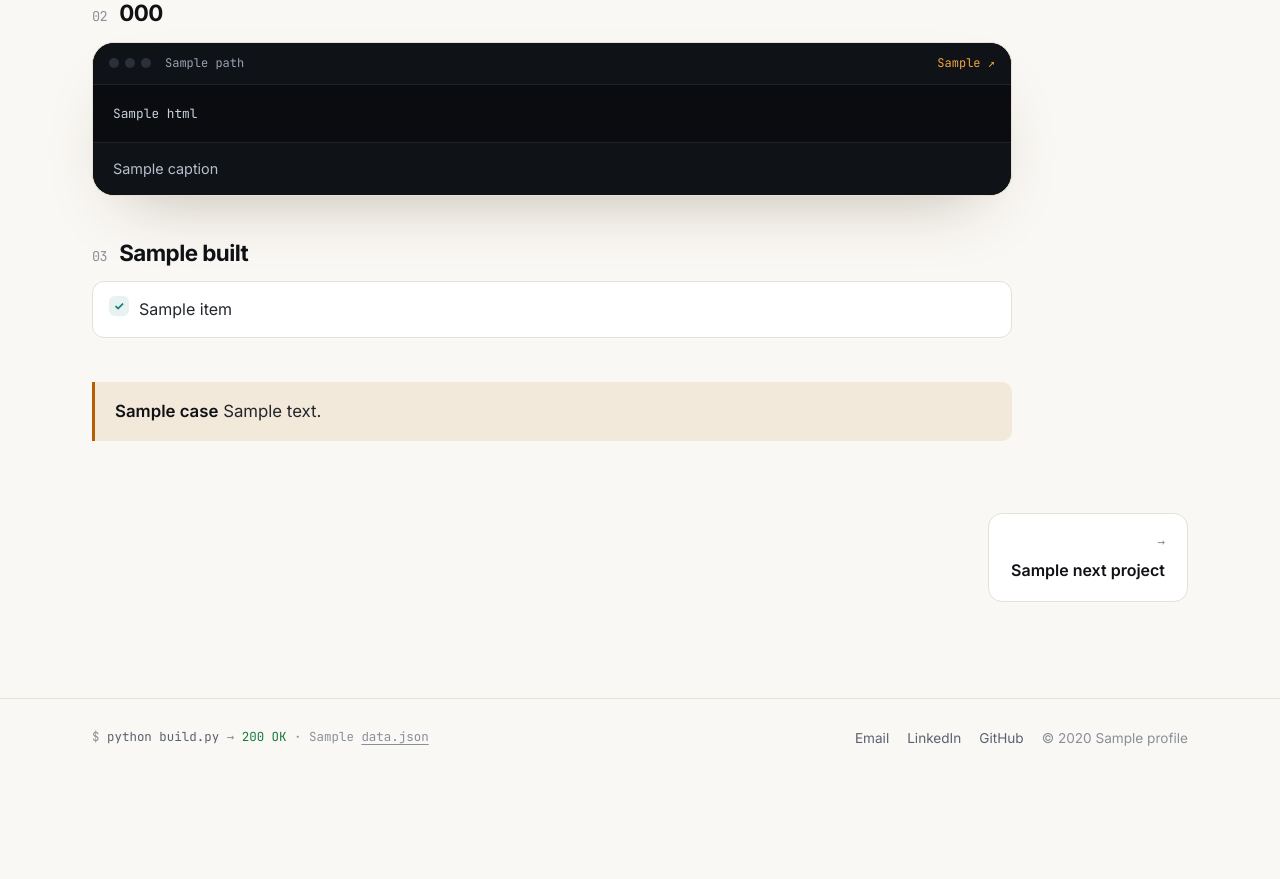
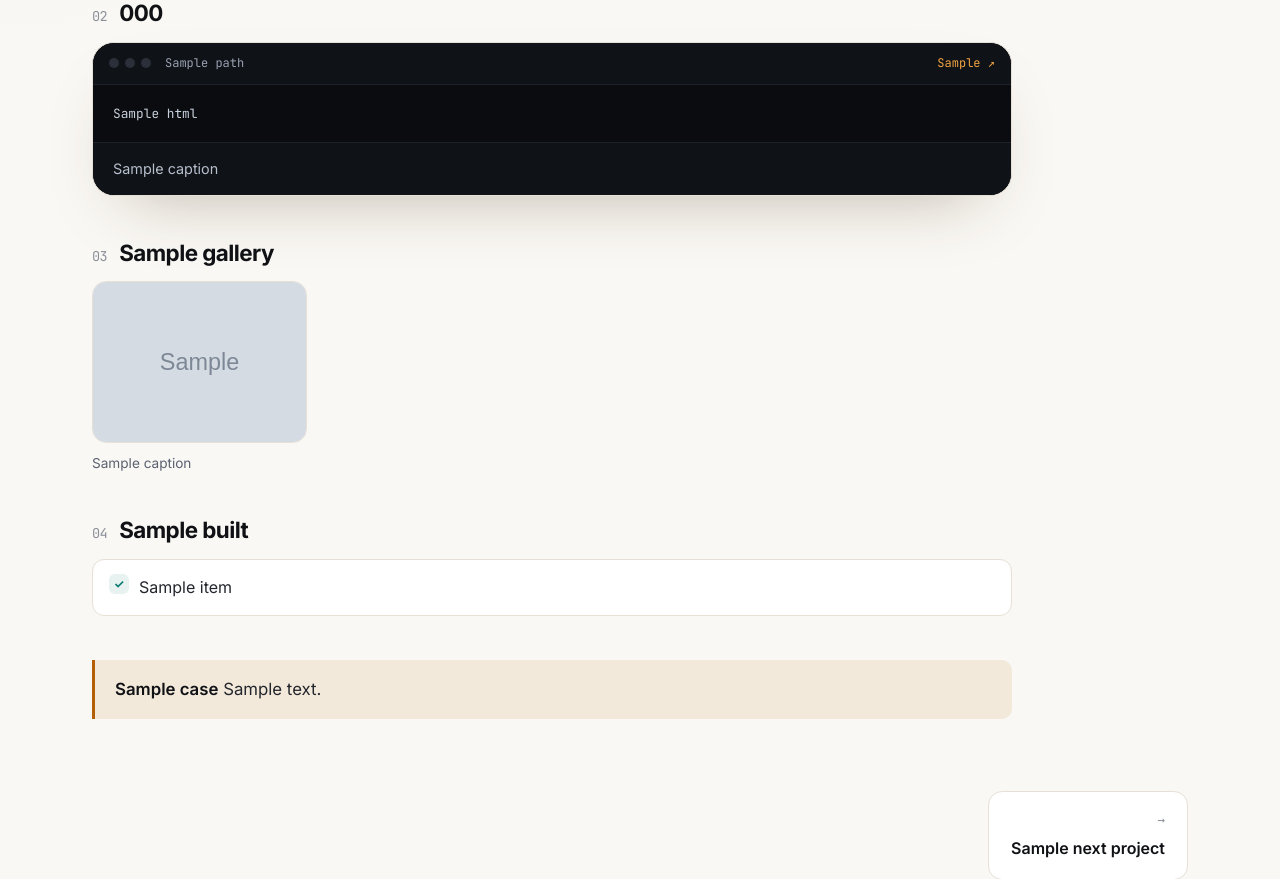
Before and after one commit to AsKrueger/webportfolio, a Python web app: template templates/project.html in a window 1280 px wide. Shown: the part 848-1727 px from the top of the page. Before the commit the page ends 1594 px from the top, so only its background shows below. Run offline with Jinja, Linux system fonts and the light colour scheme; the template is opened without the code that fills it: most values are stand-ins (such as "Sample title", 1, 10 or a date in 2020); grey boxes marked "Sample" are stand-in pictures.

Commit message:
feat(projects): add v1.0 MVP screenshots to ExplorerSaga and 3D Cost Manager

```diff
--- a/build.py
+++ b/build.py
@@ -87,6 +87,9 @@ def validate(data):
         snippet = project.get("snippet")
         if snippet and not (BASE_DIR / snippet["file"]).exists():
             sys.exit(f"[x] No existe el fragmento {snippet['file']}")
+        for shot in project.get("gallery", []):
+            if not (STATIC_DIR / shot["src"]).exists():
+                sys.exit(f"[x] No existe la captura {shot['src']}")
 
 
 def prepare_projects(projects):
@@ -95,6 +98,7 @@ def prepare_projects(projects):
     for project in projects:
         diagram = Path("diagrams") / f"{project['slug']}.svg"
         project["diagram"] = diagram.as_posix() if (TEMPLATES_DIR / diagram).exists() else None
+        project.setdefault("gallery", [])
         snippet = project.setdefault("snippet", None)
         if snippet:
             code = (BASE_DIR / snippet["file"]).read_text(encoding="utf-8")
--- a/static/css/style.css
+++ b/static/css/style.css
@@ -1065,6 +1065,31 @@ strong { color: var(--text-strong); font-weight: 600; }
 .cv-toolbar-actions { display: flex; flex-wrap: wrap; gap: 10px; }
 .not-found .hero-actions { margin-top: 0; }
 
+/* ---------- capturas ---------- */
+.gallery {
+    display: grid;
+    grid-template-columns: repeat(auto-fill, minmax(190px, 1fr));
+    gap: 20px;
+    margin: 0;
+    padding: 0;
+    list-style: none;
+}
+.gallery figure { margin: 0; }
+.gallery img {
+    display: block;
+    width: 100%;
+    height: auto;
+    border: 1px solid var(--border);
+    border-radius: var(--radius);
+    background: var(--surface);
+}
+.gallery figcaption {
+    margin-top: 10px;
+    font-size: 0.85rem;
+    line-height: 1.5;
+    color: var(--muted);
+}
+
 /* ---------- diagramas ---------- */
 .diagram {
     border: 1px solid var(--border);
--- a/templates/project.html
+++ b/templates/project.html
@@ -73,6 +73,23 @@
             </section>
             {% endif %}
 
+            {% if project.gallery %}
+            {% set n.i = n.i + 1 %}
+            <section>
+                <h2><span class="mono dim">{{ "%02d" | format(n.i) }}</span> {{ t.case.gallery }}</h2>
+                <ul class="gallery">
+                    {% for shot in project.gallery %}
+                    <li>
+                        <figure>
+                            <img src="{{ root }}static/{{ shot.src }}" alt="{{ shot.alt }}" width="420" loading="lazy">
+                            <figcaption>{{ shot.caption }}</figcaption>
+                        </figure>
+                    </li>
+                    {% endfor %}
+                </ul>
+            </section>
+            {% endif %}
+
             {% set n.i = n.i + 1 %}
             <section>
                 <h2><span class="mono dim">{{ "%02d" | format(n.i) }}</span> {{ t.case.built }}</h2>
--- a/ui.json
+++ b/ui.json
@@ -212,6 +212,10 @@
       "es": "ver en GitHub",
       "en": "view on GitHub"
     },
+    "gallery": {
+      "es": "Capturas de la versión 1.0 (MVP)",
+      "en": "Screenshots of version 1.0 (MVP)"
+    },
     "built": {
       "es": "Qué he construido",
       "en": "What I built"
```
Also changed, not shown: data.json (+15 -0 lines), static/img/projects/3d-cost-manager/01-proyectos.webp (added), static/img/projects/3d-cost-manager/02-proyecto.webp (added), static/img/projects/3d-cost-manager/03-catalogo.webp (added), static/img/projects/3d-cost-manager/04-presupuestos.webp (added), static/img/projects/3d-cost-manager/05-presupuesto.webp (added), static/img/projects/explorersaga/01-portada.webp (added), static/img/projects/explorersaga/02-mapa.webp (added), static/img/projects/explorersaga/03-filtros.webp (added), static/img/projects/explorersaga/04-lista.webp (added), static/img/projects/explorersaga/05-ficha.webp (added), static/img/projects/explorersaga/06-detalle-foto.webp (added).
